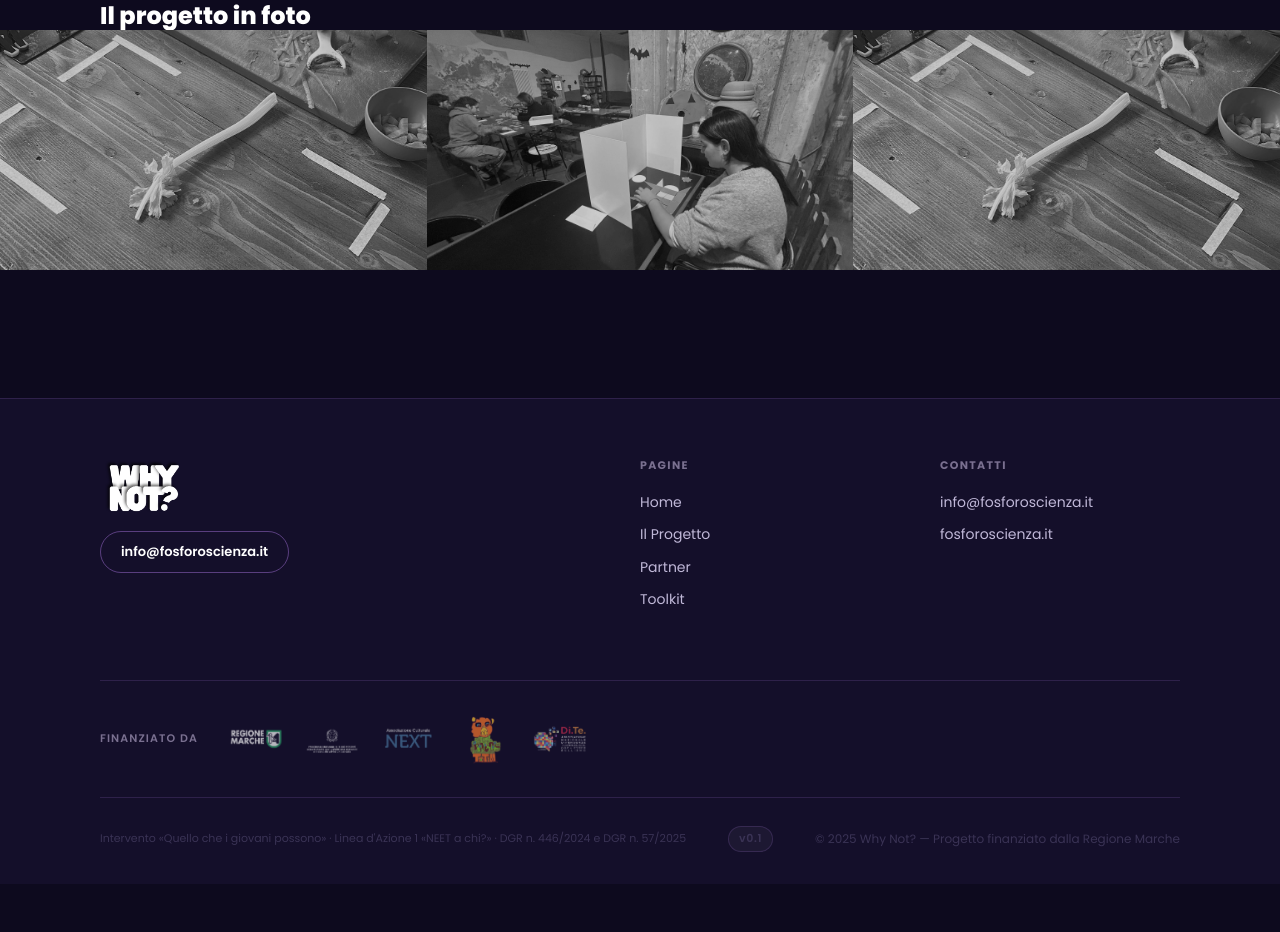
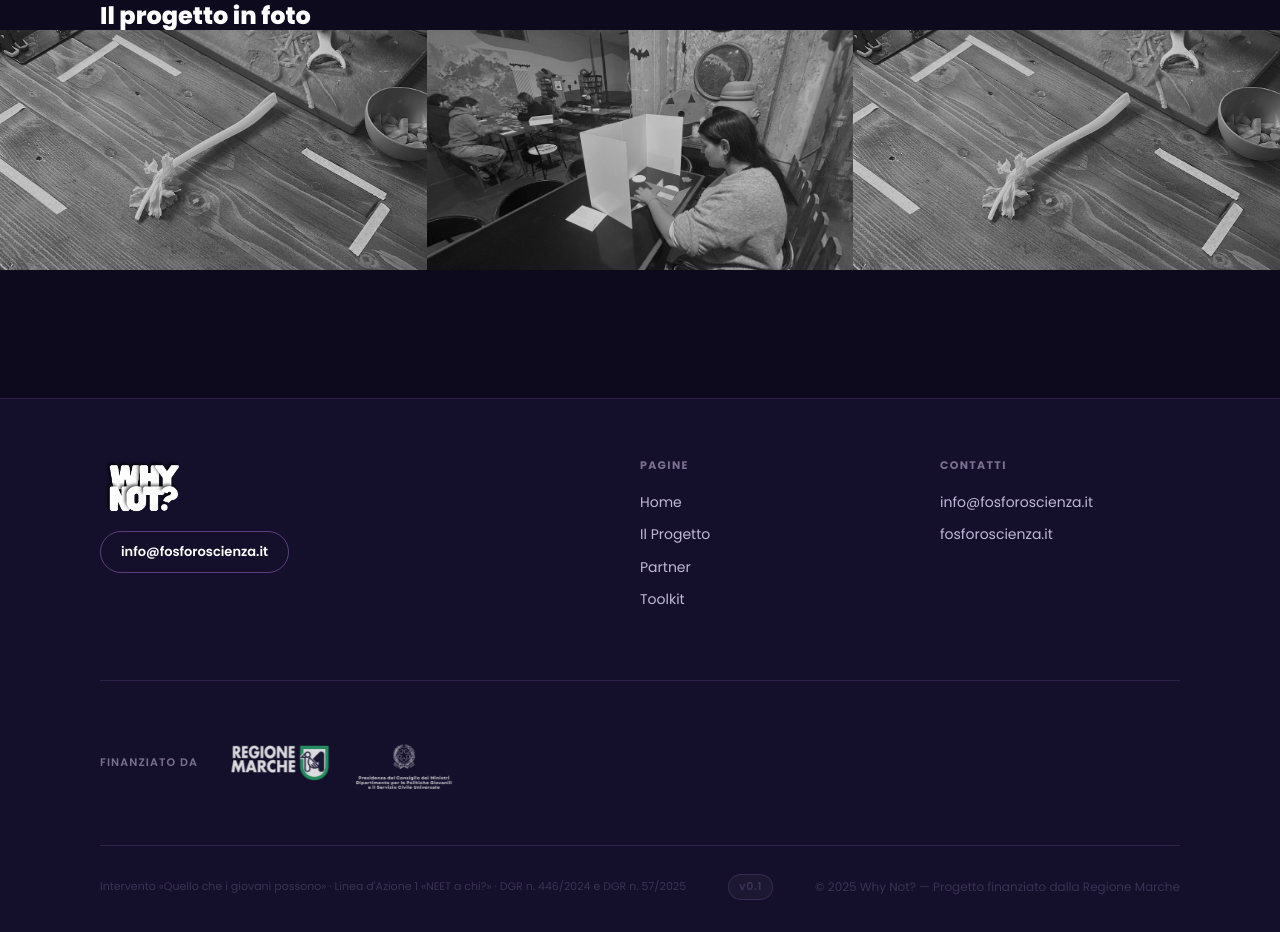
Before and after one commit to fosforoscienza/why-not, a website: page index.html in a window 1280 px wide. Shown: the part 5297-6229 px from the top of the page. Before the commit the page ends 6181 px from the top, so only its background shows below. Drawn offline with Linux system fonts and the light colour scheme; a web font is replaced by a local one.

Commit message:
fix(footer): solo loghi Regione e Presidenza, dimensione triplicata

```diff
--- a/css/style.css
+++ b/css/style.css
@@ -835,11 +835,11 @@ h1, h2, h3, h4 { font-family: var(--font-head); font-weight: 800; line-height: 1
   margin-right: 8px;
 }
 .footer__logo-img {
-  height: 52px;
+  height: 100px;
   width: auto;
   object-fit: contain;
   mix-blend-mode: screen;
-  opacity: 0.7;
+  opacity: 0.85;
   transition: opacity 0.2s;
 }
 .footer__logo-img:hover { opacity: 1; }
--- a/index.html
+++ b/index.html
@@ -341,9 +341,6 @@
       <!-- Place logo files in assets/images/ -->
       <img src="assets/images/logo-regione-marche.png" alt="Regione Marche" class="footer__logo-img" onerror="LOGOS.fallback(this)">
       <img src="assets/images/logo-presidenza.png" alt="Presidenza del Consiglio dei Ministri" class="footer__logo-img" onerror="LOGOS.fallback(this)">
-      <img src="assets/images/logo-next.png" alt="Next ETS" class="footer__logo-img" onerror="LOGOS.fallback(this)">
-      <img src="assets/images/logo-totem.png" alt="Totem APS" class="footer__logo-img" onerror="LOGOS.fallback(this)">
-      <img src="assets/images/logo-dite.png" alt="Di.Te" class="footer__logo-img" onerror="LOGOS.fallback(this)">
     </div>
     <div class="footer__bottom">
       <p class="footer__funded-text" data-i18n="footer.funded.text">Intervento «Quello che i giovani possono» · Linea d'Azione 1 «NEET a chi?» · DGR n. 446/2024 e DGR n. 57/2025</p>
```
